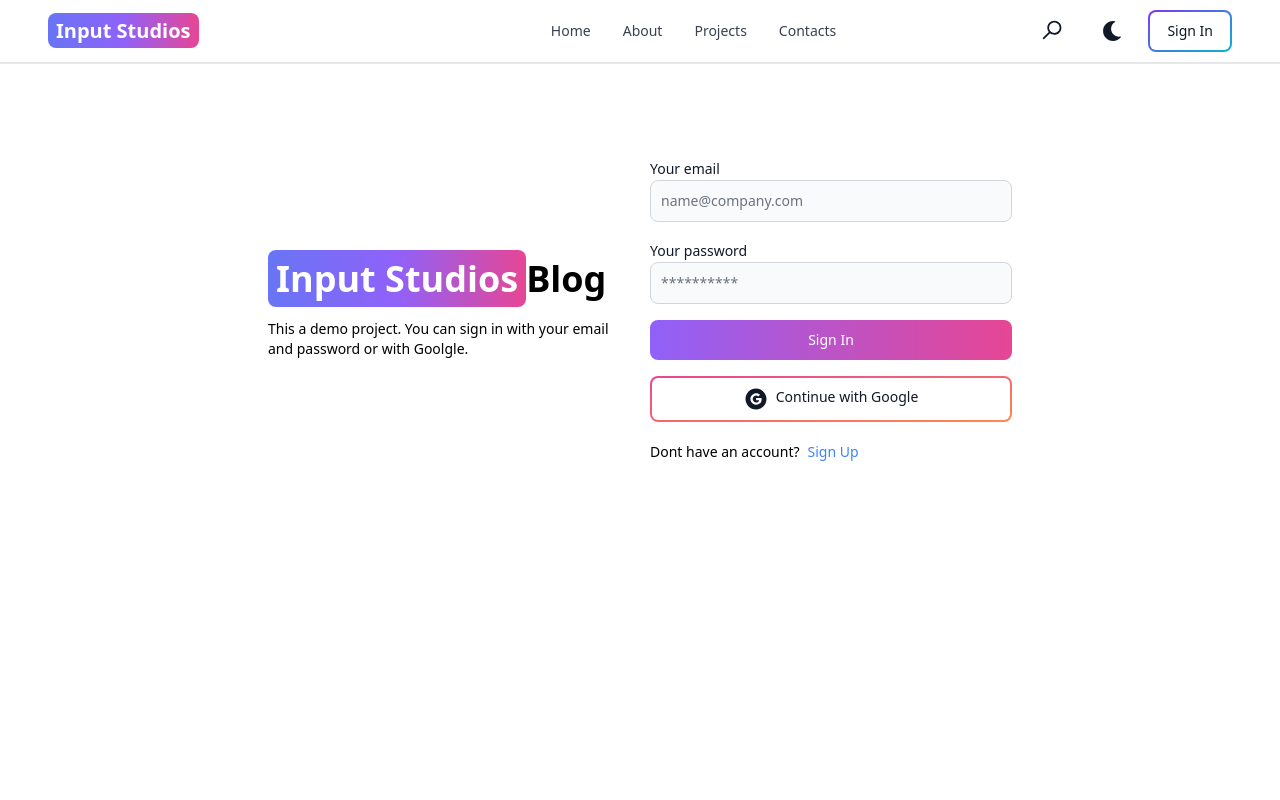
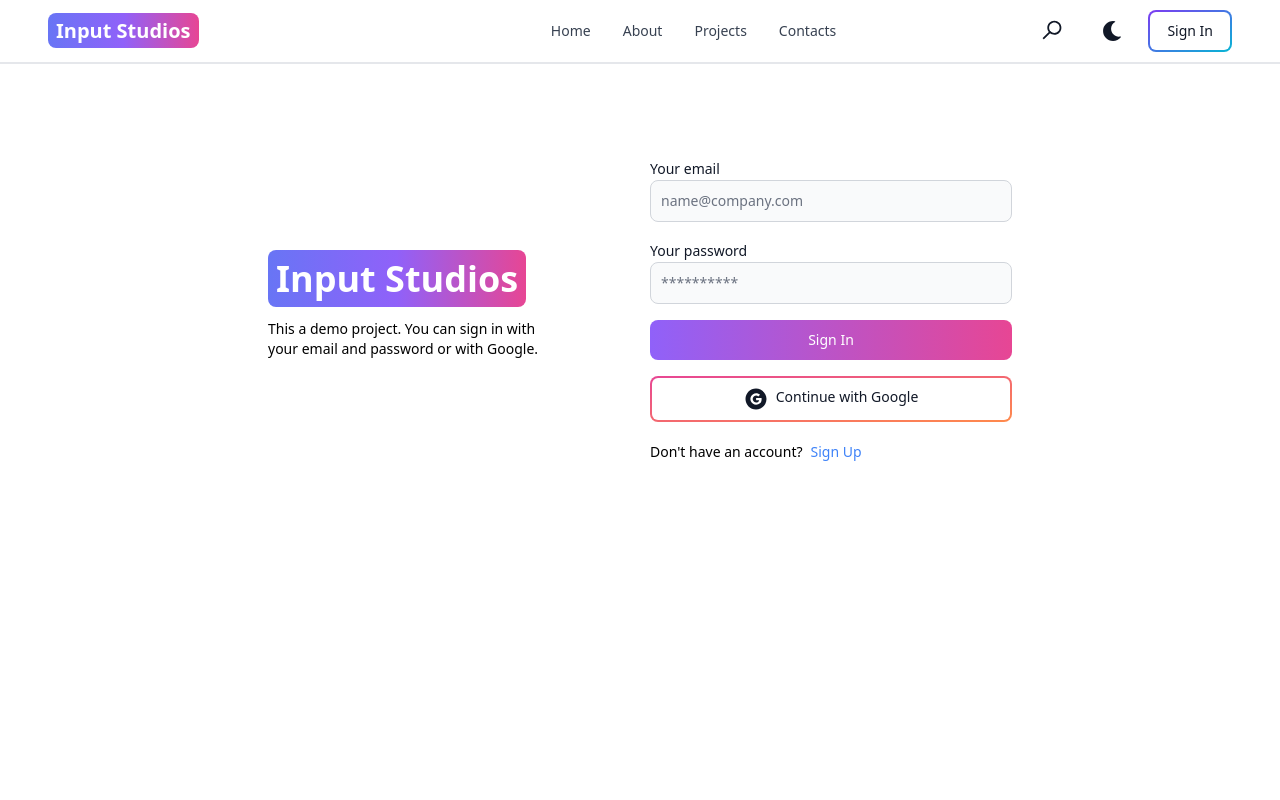
Before and after one commit to dreamerenigma/mern-inputstudios-frontend, a React (Vite) app: page /sign-in in a window 1280 px wide. Shown: the top 800 px of the page. Built offline with nearby package versions, Linux system fonts and the light colour scheme; no server answers.

Commit message:
Changed the design of the registration and login pages

```diff
--- a/src/pages/SignIn.jsx
+++ b/src/pages/SignIn.jsx
@@ -46,15 +46,14 @@
       <div className="min-h-screen mt-20">
          <div className="flex p-3 max-w-3xl mx-auto flex-col md:flex-row md:items-center gap-5">
             {/* left */}
-            <div className="flex-1">
+            <div className="flex-1 max-w-sm">
                <Link to="/" className="font-bold dark:text-white text-4xl">
                   <span className="px-2 py-1 bg-gradient-to-r from-indigo-500 via-purple-500 to-pink-500 rounded-lg text-white">
                      Input Studios
                   </span>
-                  Blog
                </Link>
                <p className="text-sm mt-5">
-                  This a demo project. You can sign in with your email and password or with Goolgle.
+                  This a demo project. You can sign in with <br />your email and password or with Google.
                </p>
             </div>
             {/* right */}
@@ -95,7 +94,7 @@
                   <OAuth />
                </form>
                <div className="flex gap-2 text-sm mt-5">
-                  <span>Dont have an account?</span>
+                  <span>Don&apos;t have an account?</span>
                   <Link to="/sign-up" className="text-blue-500">
                      Sign Up
                   </Link>
--- a/src/pages/SignUp.jsx
+++ b/src/pages/SignUp.jsx
@@ -47,10 +47,9 @@
                   <span className="px-2 py-1 bg-gradient-to-r from-indigo-500 via-purple-500 to-pink-500 rounded-lg text-white">
                      Input Studios
                   </span>
-                  Blog
                </Link>
                <p className="text-sm mt-5">
-                  This a demo project. You can sign up with your email and password or with Goolgle.
+                  This a demo project. You can sign up with <br />your email and password or with Goolgle.
                </p>
             </div>
             {/* right */}
```
